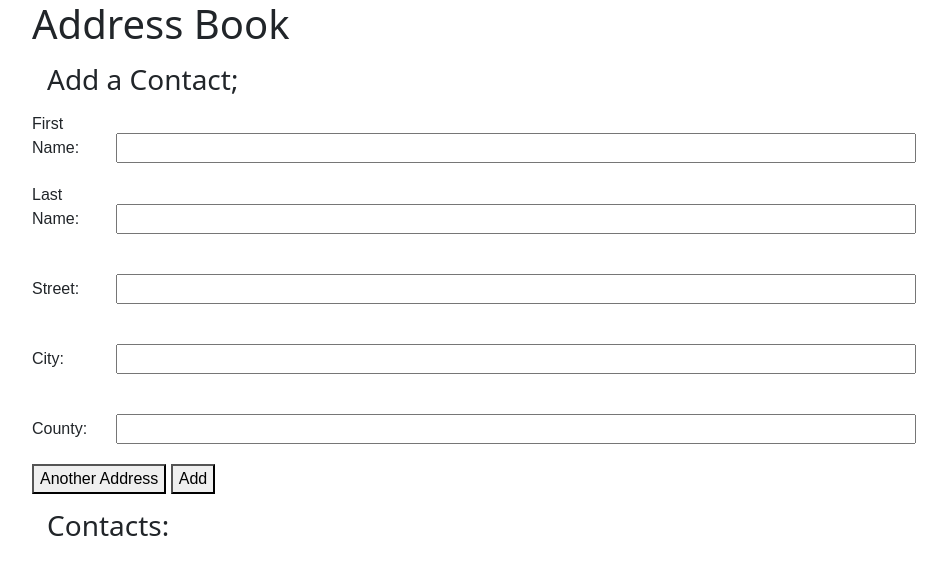
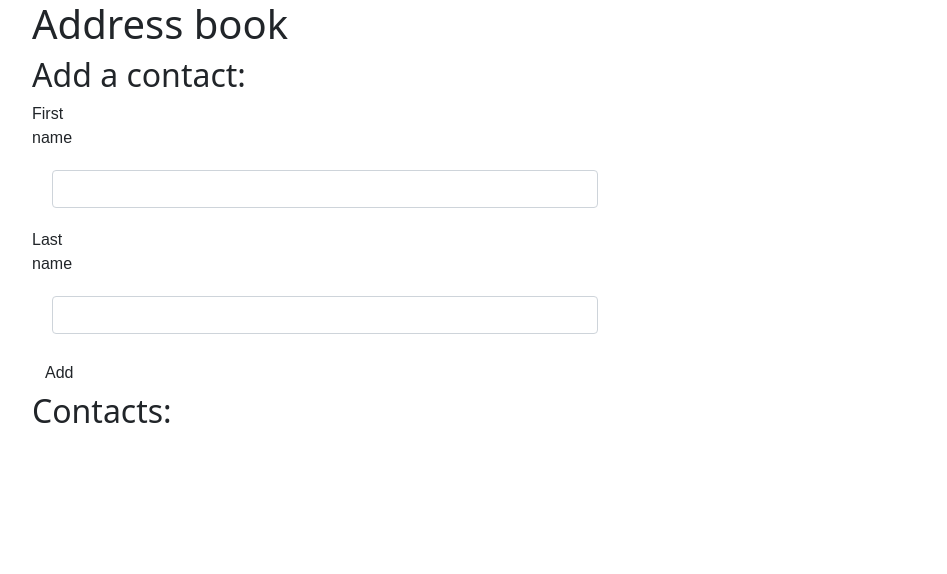
Before and after one commit to Alice-Githui/Address-book, a plain HTML site: page index.html in a window 1280 px wide. Shown: the whole page, without its empty margins (50-997 px from the left). Drawn offline with nearby package versions, Linux system fonts and the light colour scheme.

Commit message:
Used the example on the LMS -canvas - to check on my forms later

```diff
--- a/index.html
+++ b/index.html
@@ -1,4 +1,65 @@
 <!DOCTYPE html>
+<html>
+  <head>
+    <link href="https://cdn.jsdelivr.net/npm/bootstrap@5.0.0-beta2/dist/css/bootstrap.min.css" rel="stylesheet" integrity="sha384-BmbxuPwQa2lc/FVzBcNJ7UAyJxM6wuqIj61tLrc4wSX0szH/Ev+nYRRuWlolflfl" crossorigin="anonymous">
+    <link href="CSS/style.css" rel="stylesheet">
+    <title>Address book</title>
+  </head>
+  <body>
+    <div class="container">
+      <h1>Address book</h1>
+       <div class="row">
+        <div class="col-md-6">
+          <h2>Add a contact:</h2>
+          <form id="new-contact">
+            <div class="form-group">
+              <label for="new-first-name">First name</label>
+              <input type="text" class="form-control" id="new-first-name">
+            </div>
+            <div class="form-group">
+              <label for="new-last-name">Last name</label>
+              <input type="text" class="form-control" id="new-last-name">
+            </div>
+
+            <button type="submit" class="btn">Add</button>
+          </form>
+
+          <h2>Contacts:</h2>
+          <ul id="contacts">
+
+          </ul>
+        </div>
+      </div>
+    </div>
+    <script src="https://code.jquery.com/jquery-3.5.1.js"></script>
+    <script src="script.js"></script>
+  </body>
+</html>
+
+
+
+
+
+
+
+
+
+
+
+
+
+
+
+
+
+
+
+
+
+
+
+
+<!--<!DOCTYPE html>
 <html lang="en">
 <head>
     <meta charset="UTF-8">
@@ -13,36 +74,39 @@
         <h1>Address Book</h1>
 
         <h3>Add a Contact;</h3>
-        <div class ="form">
-            <form>
+        <div>
+            <form id = "contactform">
                 <div class="firstname">
-                    <label>First Name:</label>
-                    <input type="text" id="First Name" placeholder=" ">
+                    <label for ="First">First Name:</label>
+                    <input type="text" id="First" placeholder=" ">
                 </div>
                 <div class="lastname">
-                    <label>Last Name:</label>
-                    <input type="text" id="Last Name" placeholder=" ">
+                    <label for ="Last">Last Name:</label>
+                    <input type="text" id="Last" placeholder=" ">
                 </div>
                 <div class="street">
-                    <label>Street:</label>
+                    <label for ="Street">Street:</label>
                     <input type="text" id="Street" placeholder=" ">
                 </div>
                 <div class="city">
-                    <label>City:</label>
+                    <label for="City">City:</label>
                     <input type="text" id="City" placeholder=" ">
                 </div>
                 <div class="county">
-                    <label>County:</label>
+                    <label for ="county">County:</label>
                     <input type="text" id="county" placeholder=" ">
                 </div>
-                <button type="submit" class ="button">Another Address</button>
-                <button type="submit" class ="button">Add</button>
+                <button type="submit" class ="btn">Another Address</button>
+                <button type="submit" class ="btn">Add</button>
 
             </form>
             <div>
                 <h3>Contacts:</h3>
                 <ul id="contacts">
-
+                    <li></li>
+                    <li></li>
+                    <li></li>
+                    <li></li>
                 </ul>
             </div>
 
@@ -54,4 +118,4 @@
     <script src="https://code.jquery.com/jquery-3.5.1.js"></script>
     <script src ="script.js"></script>
 </body>
-</html>
+</html> -->
--- a/script.js
+++ b/script.js
@@ -1,11 +1,49 @@
-//using Concat as a constructor to create a 'roadmap' that will be used to create new entries in the address book
+//using Contact as a constructor to create a 'roadmap' that will be used to create new entries in the address book
 
-function Concat (firstName, lastName){
+function Contact (firstName, lastName){
     this.firstName = firstName;
     this.lastName = lastName;
 }
 
-let Anna = new Concat ("Anna", "McHughes")
+let Anna = new Contact ("Anna", "McHughes")
+console.log(Anna.firstName)
+/*
+console.log(Anna.firstName)
+console.log(Anna.lastName); */
 
-console.log(Anna.firstName)
-console.log(Anna.lastName);
+//user-interface logic
+
+/*$("#contactform").submit(function(event){
+    event.preventDefault();
+
+    let inputtedFirstName = $("input#First").val();
+    let inputtedLastName = $("input#Last").val();
+
+   // console.log(Anna.firstName)
+
+    let newContact = new Contact(inputtedFirstName, inputtedLastName);
+
+    $("ul#contacts").append("<li><span class ='contact'>" + newContact.firstName + "</span></li>");
+
+    $("input#First").val(" ");
+    $("input#Last").val(" ")
+}); */
+
+
+
+
+$(document).ready(function() {
+    $("form#new-contact").submit(function(event) {
+      event.preventDefault();
+
+      var inputtedFirstName = $("input#new-first-name").val();
+      var inputtedLastName = $("input#new-last-name").val();
+
+      var newContact = new Contact(inputtedFirstName, inputtedLastName);
+
+      $("ul#contacts").append("<li><span class='contact'>" + newContact.firstName + "</span></li>");
+
+      $("input#new-first-name").val("");
+      $("input#new-last-name").val("");
+    });
+  });
```
